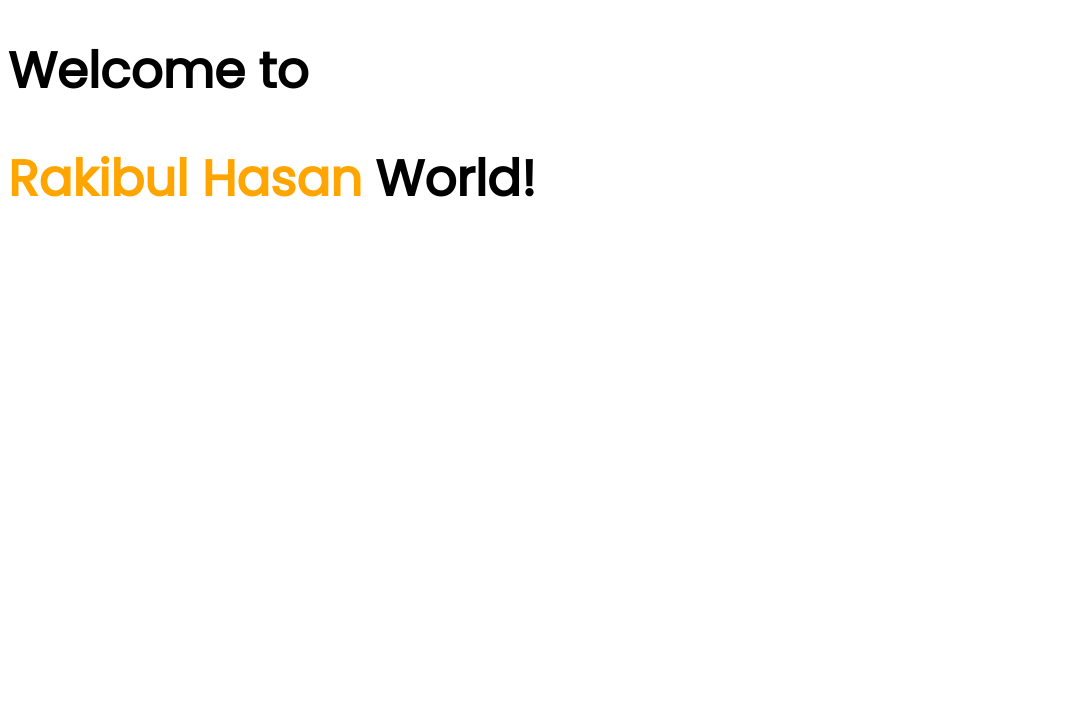
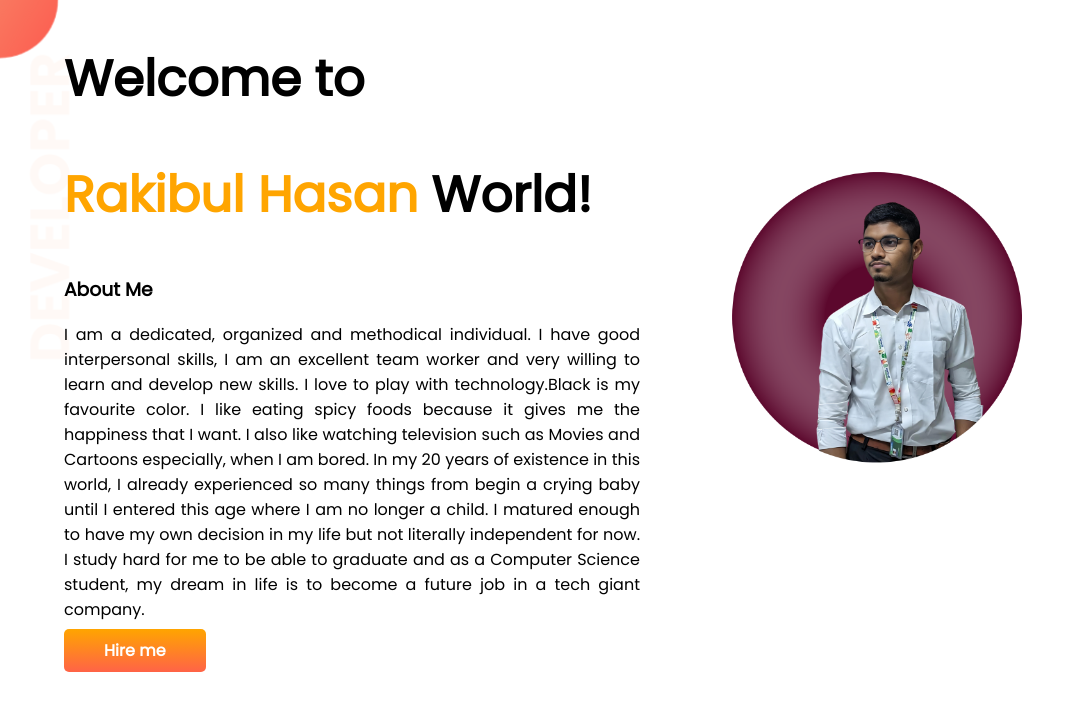
Before and after one commit to rakibul263/Developer-Portfolio, a plain HTML site: page index.html in a window 1280 px wide. Shown: the whole page, without its empty margins (0-1085 px from the left). Drawn offline with Linux system fonts and the light colour scheme.

Commit message:
section-1

```diff
--- a/index.html
+++ b/index.html
@@ -13,7 +13,27 @@
     <link rel="stylesheet" href="style.css" />
   </head>
   <body>
-    <h1>Welcome to</h1>
-    <h1><span class="name-01">Rakibul Hasan</span> World!</h1>
+    <section class="top-banner">
+      <div class="half-width">
+        <h1>Welcome to</h1>
+        <h1><span class="name-01">Rakibul Hasan</span> World!</h1>
+        <h3>About Me</h3>
+        <p>
+          I am a dedicated, organized and methodical individual. I have good
+          interpersonal skills, I am an excellent team worker and very willing
+          to learn and develop new skills. I love to play with technology.Black is my favourite color. I like eating spicy foods because it gives me the happiness
+          that I want. I also like watching television such as Movies and Cartoons especially, when
+          I am bored. In my 20 years of existence in this world, I already experienced so many
+          things from begin a crying baby until I entered this age where I am no longer a child. I
+          matured enough to have my own decision in my life but not literally independent for
+          now. I study hard for me to be able to graduate and as a Computer Science student, my
+          dream in life is to become a future job in a tech giant company.
+        </p>
+        <a class="link-button" target="_blank" href="https://www.linkedin.com/in/rakibul263/">Hire me</a>
+      </div>
+      <div class="half-width">
+        <img src="images/Minimal Profile Photo Instagram Post .png" alt="" />
+      </div>
+    </section>
   </body>
 </html>
--- a/style.css
+++ b/style.css
@@ -1,5 +1,6 @@
 body {
   font-family: "Poppins", sans-serif;
+  margin: 0%;
 }
 h1 {
   font-size: 50px;
@@ -7,3 +8,30 @@ h1 {
 .name-01 {
   color: orange;
 }
+section {
+  display: flex;
+}
+.half-width {
+  width: 50%;
+  padding-left: 5%;
+}
+.half-width img {
+  width: 60%;
+  padding-top: 25%;
+}
+p{
+    text-align: justify;
+    text-justify: inter-word;
+}
+.link-button {
+  text-decoration: none;
+  background-image: linear-gradient(orange, tomato);
+  padding: 10px 40px;
+  color: white;
+  border-radius: 5px;
+  font-weight: 700;
+}
+.top-banner {
+  background-image: url(images/top-banner.png);
+  background-repeat: no-repeat;
+}
```
